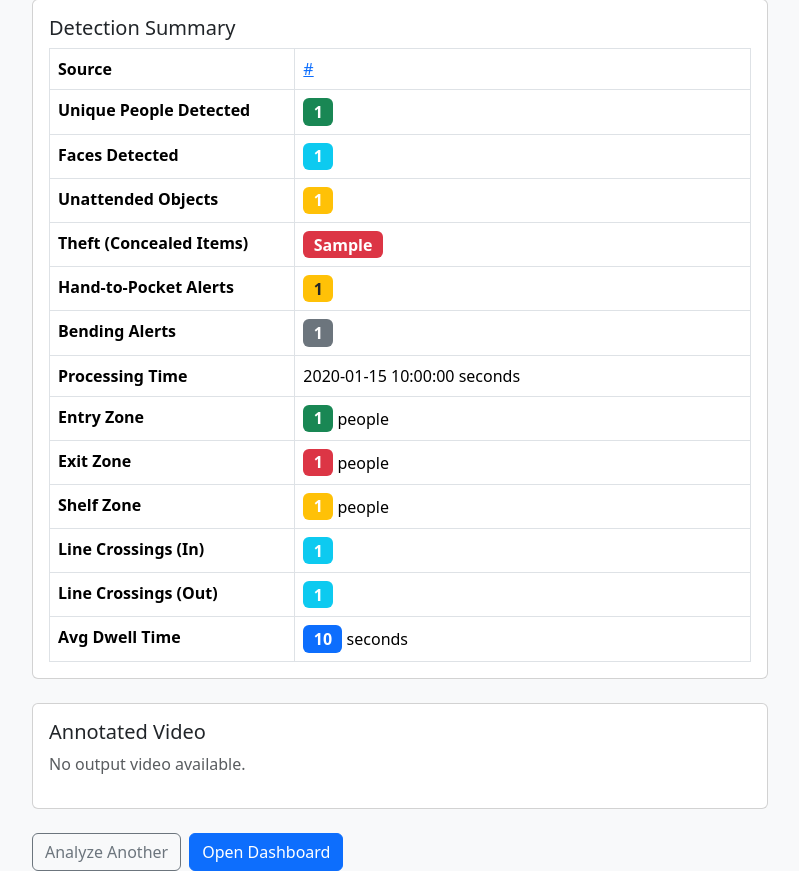
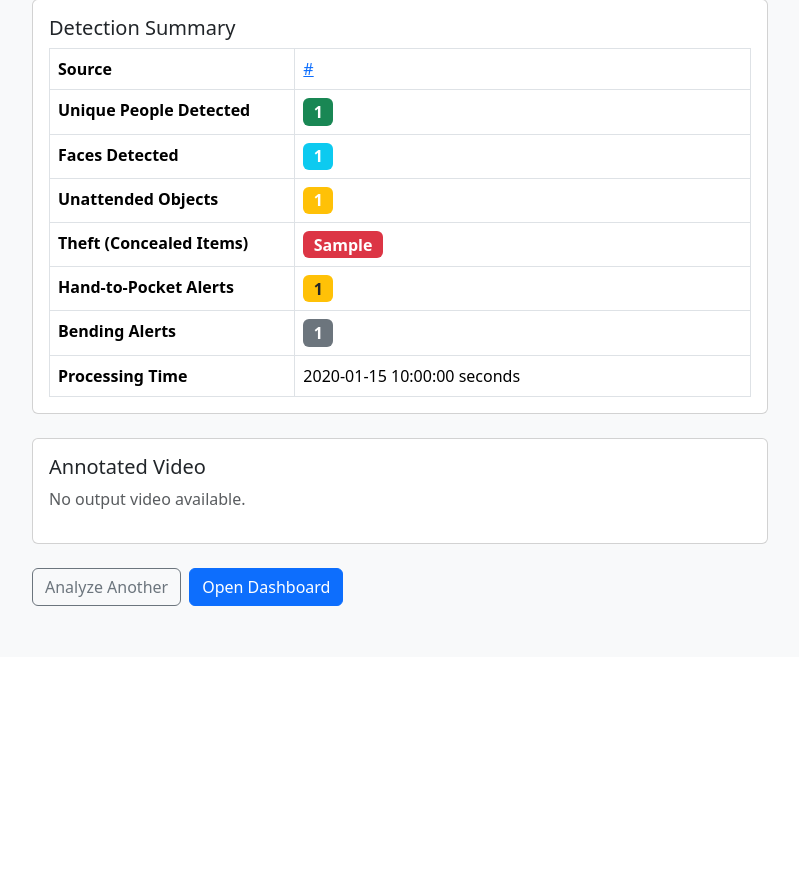
Before and after one commit to maidulcu/rasd, a FastAPI app: template app/templates/results.html in a window 1280 px wide. Shown: the part 143-1014 px from the top of the page, without its empty margins (240-1039 px from the left). After the commit the page ends 749 px from the top, so only its background shows below. Run offline with FastAPI, Linux system fonts and the light colour scheme; the template is opened without the code that fills it: most values are stand-ins (such as "Sample title", 1, 10 or a date in 2020).

Commit message:
Fix results page crash: remove zone_stats dependency, all flows tested

```diff
--- a/app/templates/results.html
+++ b/app/templates/results.html
@@ -43,30 +43,6 @@
                         <th>Processing Time</th>
                         <td>{{ processing_time }} seconds</td>
                     </tr>
-                    <tr>
-                        <th>Entry Zone</th>
-                        <td><span class="badge bg-success fs-6">{{ zone_stats.get("entry_zone_count", 0) }}</span> people</td>
-                    </tr>
-                    <tr>
-                        <th>Exit Zone</th>
-                        <td><span class="badge bg-danger fs-6">{{ zone_stats.get("exit_zone_count", 0) }}</span> people</td>
-                    </tr>
-                    <tr>
-                        <th>Shelf Zone</th>
-                        <td><span class="badge bg-warning fs-6">{{ zone_stats.get("shelf_zone_count", 0) }}</span> people</td>
-                    </tr>
-                    <tr>
-                        <th>Line Crossings (In)</th>
-                        <td><span class="badge bg-info fs-6">{{ zone_stats.get("entry_line_count", 0) }}</span></td>
-                    </tr>
-                    <tr>
-                        <th>Line Crossings (Out)</th>
-                        <td><span class="badge bg-info fs-6">{{ zone_stats.get("exit_line_count", 0) }}</span></td>
-                    </tr>
-                    <tr>
-                        <th>Avg Dwell Time</th>
-                        <td><span class="badge bg-primary fs-6">{{ zone_stats.get("avg_dwell_seconds", 0) }}</span> seconds</td>
-                    </tr>
                 </table>
             </div>
         </div>
@@ -79,6 +55,7 @@
                     <source src="/output/{{ output_filename }}" type="video/mp4">
                     Your browser does not support the video tag.
                 </video>
+                <small class="text-muted">Video includes zone overlays (entry/exit/shelf), detection boxes, and heatmap.</small>
                 {% else %}
                 <p class="text-muted">No output video available.</p>
                 {% endif %}
```
